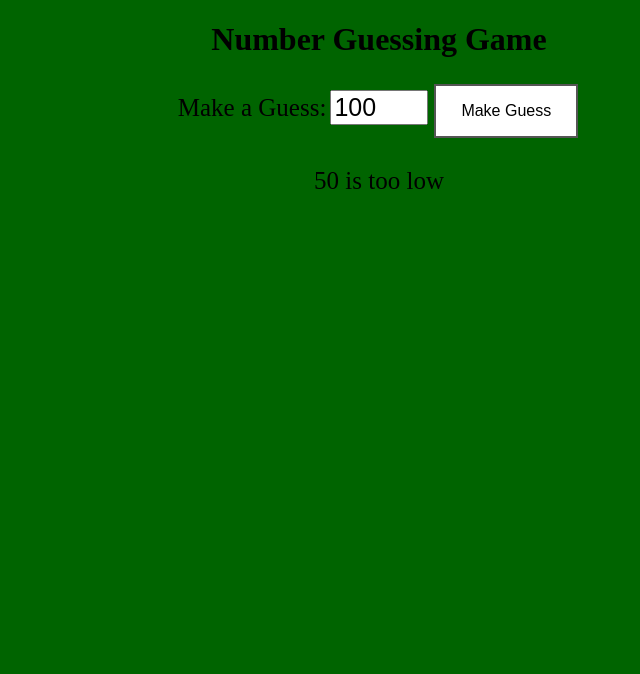
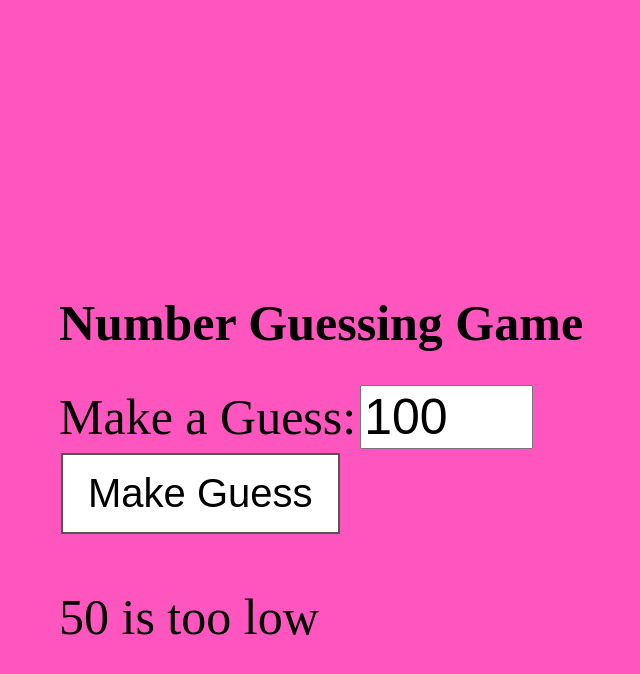
Before and after one commit to numster-22/personal4599, a plain HTML site: page 01-numgame/index.html in a window 1280 px wide. Shown: the whole page, without its empty margins (261-901 px from the left). Drawn offline with nearby package versions, Linux system fonts and the light colour scheme.

Commit message:
morning 7/12/2

```diff
--- a/01-numgame/index.html
+++ b/01-numgame/index.html
@@ -15,14 +15,15 @@
 </head>
 
 <body id="body" onload="loadGame()"> <!-- do something onload -->
-    <h1>Number Guessing Game</h1>
 
-    <label style="font-size: 25px;" class="label">Make a Guess:</label>
-    <input style="font-size: 25px;" id="num-field" type="number"/>
+    <h1 id="h1" style="background-position: center;">Number Guessing Game</h1>
+
+    <label style="font-size: 50px;" class="label">Make a Guess:</label>
+    <input style="font-size: 50px;" id="num-field" type="number"/>
     <button class="button" onclick="makeGuess()">Make Guess</button>
     <br>
 
-    <p style= "font-size: 25px;" id="message-text">50 is too low</p>
+    <p style= "font-size: 50px;" id="message-text">50 is too low</p>
     <br>
     <img id="img2" src="./images numgame/bigred.gif">
     <img id="img1" src="./images numgame/congrats.gif">
--- a/01-numgame/numgame.css
+++ b/01-numgame/numgame.css
@@ -6,8 +6,13 @@
    4. * (all elements)
  */
 body{
-  background-color:darkgreen;
-    text-align: center;
+  background-color:rgb(255, 85, 190);
+  margin-top: 250px;
+  margin-left: auto;
+  margin-right: auto;
+  width: 50%;
+  padding: 10px;
+
 
 }
 .button {
@@ -18,7 +23,7 @@ body{
   text-align: center;
   text-decoration: none;
   display: inline-block;
-  font-size: 16px;
+  font-size: 40px;
   margin: 4px 2px;
   transition-duration: 0.4s;
   cursor: pointer;
@@ -48,3 +53,6 @@ body{
   margin-right: auto;
   width: 50%;
 }
+#h1{
+  font-size:  50px;
+}
```
Also changed, not shown: 02-wordgame/index.html (+7 -1 lines), 02-wordgame/wordgame.js (+32 -1 lines).
